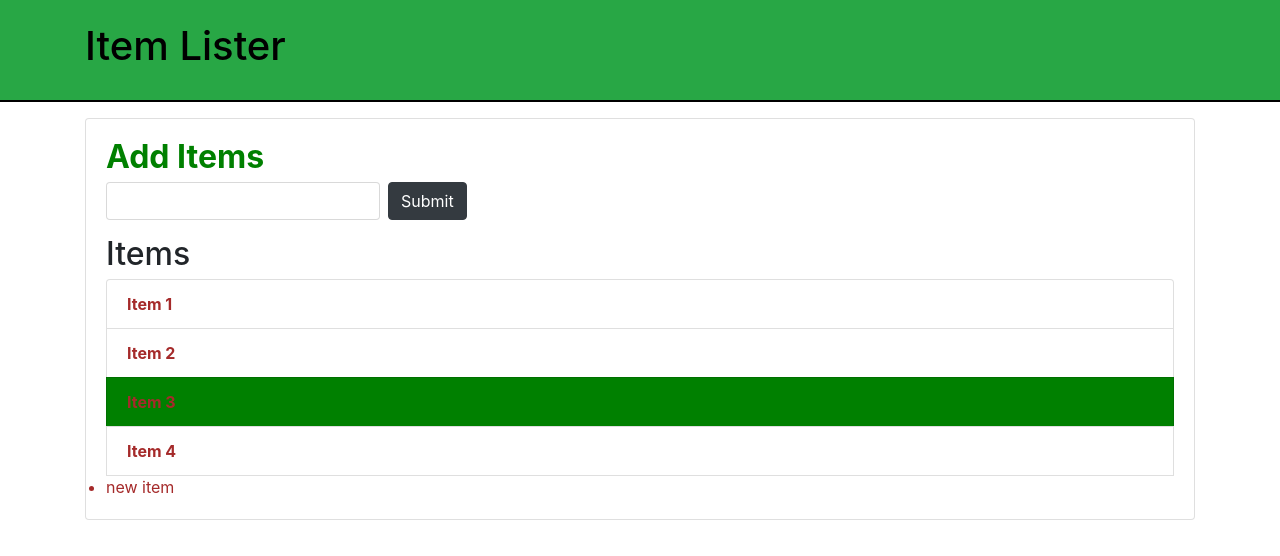
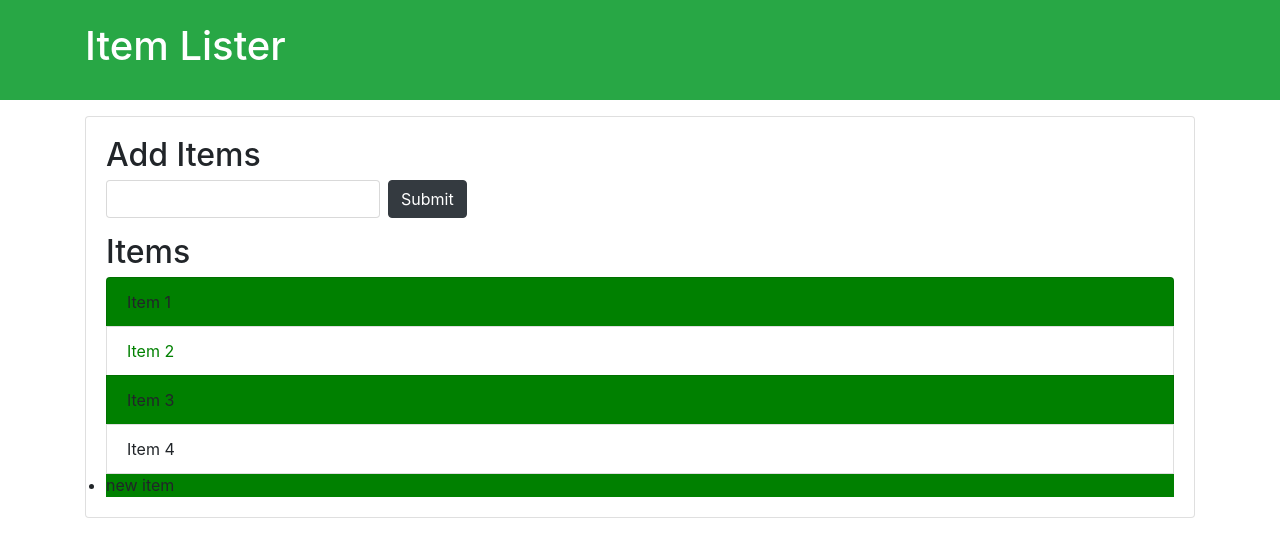
Before and after one commit to AbhiSingh0302/Sharpener, a plain HTML site: page index.html in a window 1280 px wide. Drawn offline with nearby package versions, Linux system fonts and the light colour scheme.

Commit message:
use of queryselector

```diff
--- a/index.html
+++ b/index.html
@@ -32,26 +32,33 @@
   </div>
 
   <script>
-    let headerTitle = document.getElementById("header-title");
+    // let headerTitle = document.getElementById("header-title");
     // console.log(headerTitle);
-    headerTitle.style.color = "black";
-    let header = document.querySelector("header");
+    // headerTitle.style.color = "black";
+    // let header = document.querySelector("header");
     // console.log(header);
-    header.style.borderBottom = "2px solid black";
-    let addItem = document.querySelector("#add-item");
+    // header.style.borderBottom = "2px solid black";
+    // let addItem = document.querySelector("#add-item");
     // console.log(addItem);
-    addItem.style.fontWeight = "bolder";
-    addItem.style.color = "green";
-    let items = document.getElementsByClassName("list-group-item");
+    // addItem.style.fontWeight = "bolder";
+    // addItem.style.color = "green";
+    // let items = document.getElementsByClassName("list-group-item");
     // console.log(items);
-    items[2].style.backgroundColor = "green";
-    for(let i=0; i<items.length; i++){
-      items[i].style.fontWeight = "bold";
-    }
-    let li = document.getElementsByTagName("li");
-    console.log(li);
-    for(let i=0; i<li.length; i++){
-      li[i].style.color = "brown";
+    // items[2].style.backgroundColor = "green";
+    // for(let i=0; i<items.length; i++){
+      // items[i].style.fontWeight = "bold";
+    // }
+    // let li = document.getElementsByTagName("li");
+    // console.log(li);
+    // for(let i=0; i<li.length; i++){
+      // li[i].style.color = "brown";
+    // }
+    let list = document.querySelectorAll("li:nth-child(2)");
+    list[0].style.color = "green";
+    let oddlist = document.querySelectorAll("li:nth-child(odd)");
+    console.log(oddlist);
+    for(let i=0; i<oddlist.length; i++){
+      oddlist[i].style.backgroundColor = "green";
     }
   </script>
 </body>
```
